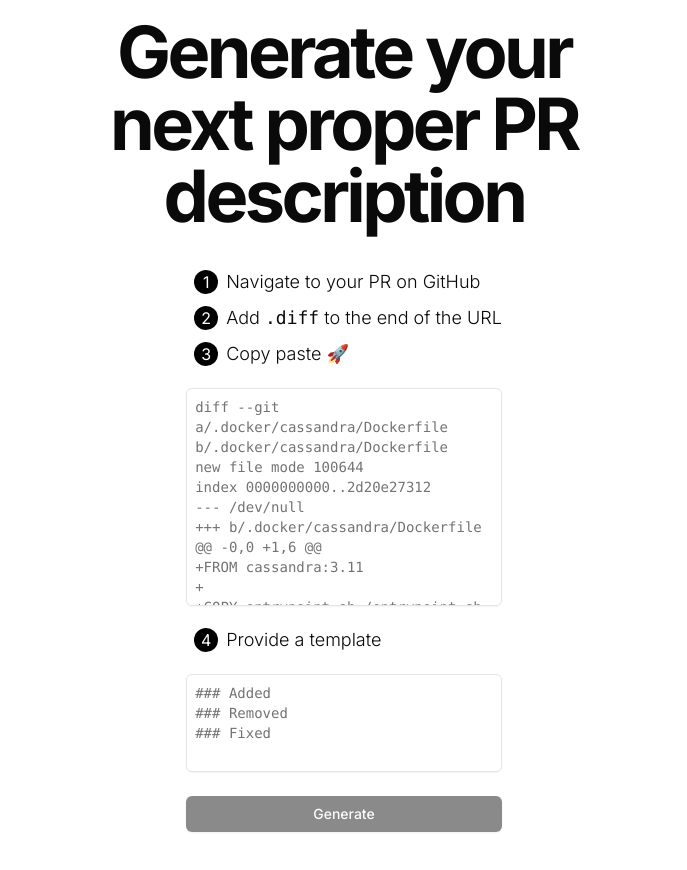
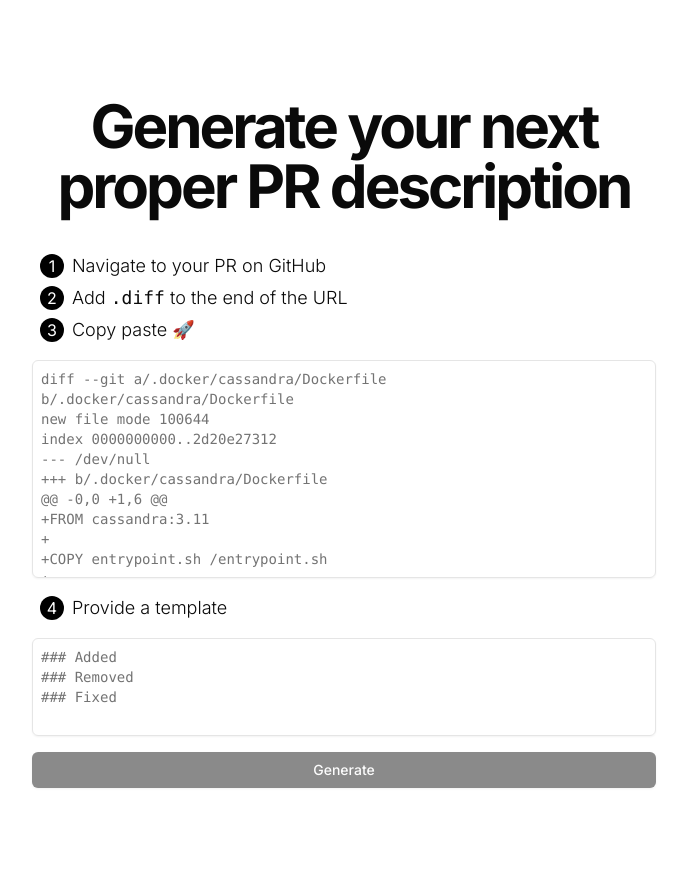
Before and after one commit to segersniels/propr, a Next.js app: page / in a window 1280 px wide. Shown: the top 870 px of the page, without its empty margins (296-983 px from the left). Built offline with nearby package versions, Linux system fonts and the light colour scheme.

Commit message:
:lipstick: Simplify styling

```diff
--- a/src/app/layout.tsx
+++ b/src/app/layout.tsx
@@ -27,7 +27,9 @@ export default function RootLayout({
   return (
     <html lang="en" suppressHydrationWarning>
       <body className={inter.className}>
-        {children}
+        <main className="flex w-full min-h-screen items-center justify-center">
+          {children}
+        </main>
         <Analytics />
       </body>
     </html>
--- a/src/app/page.tsx
+++ b/src/app/page.tsx
@@ -2,14 +2,12 @@ import Form from 'components/form';
 
 export default function Page() {
   return (
-    <div className="flex flex-row mx-auto items-center justify-center p-4 min-h-screen">
-      <div className="flex flex-col flex-1 max-w-xl w-full items-center">
-        <h1 className="text-5xl md:text-7xl font-bold text-center tracking-tighter mb-8">
-          Generate your next proper PR description
-        </h1>
+    <div className="flex max-w-prose flex-col items-center justify-center p-4 md:py-24">
+      <h1 className="text-5xl md:text-6xl font-bold text-center tracking-tighter mb-8">
+        Generate your next proper PR description
+      </h1>
 
-        <Form />
-      </div>
+      <Form />
     </div>
   );
 }
--- a/src/components/form.tsx
+++ b/src/components/form.tsx
@@ -56,9 +56,8 @@ export default function Form() {
     lastMessage?.role === 'assistant' ? lastMessage.content : null;
 
   return (
-    <div>
+    <div className="flex flex-col w-full">
       <form
-        className="flex flex-col w-full"
         onSubmit={(e) => {
           handleSubmit(e);
           scrollIntoView();
@@ -95,7 +94,7 @@ export default function Form() {
           rows={4}
         />
 
-        <Button className="my-2 w-full" disabled={!diff.length}>
+        <Button className="w-full" disabled={!diff.length}>
           {isLoading ? (
             <AiOutlineLoading className="mx-2 animate-spin stroke-[3rem] font-bold" />
           ) : (
```
